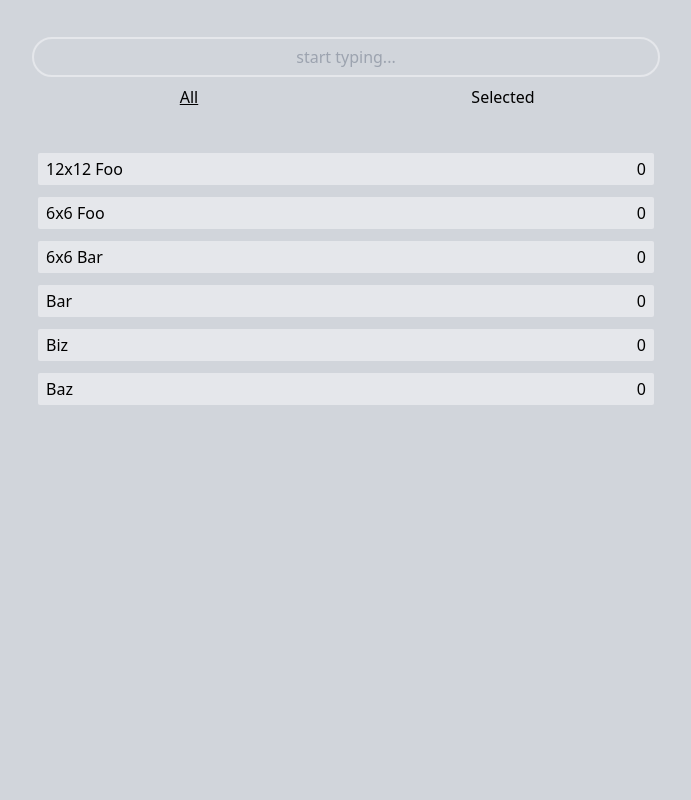
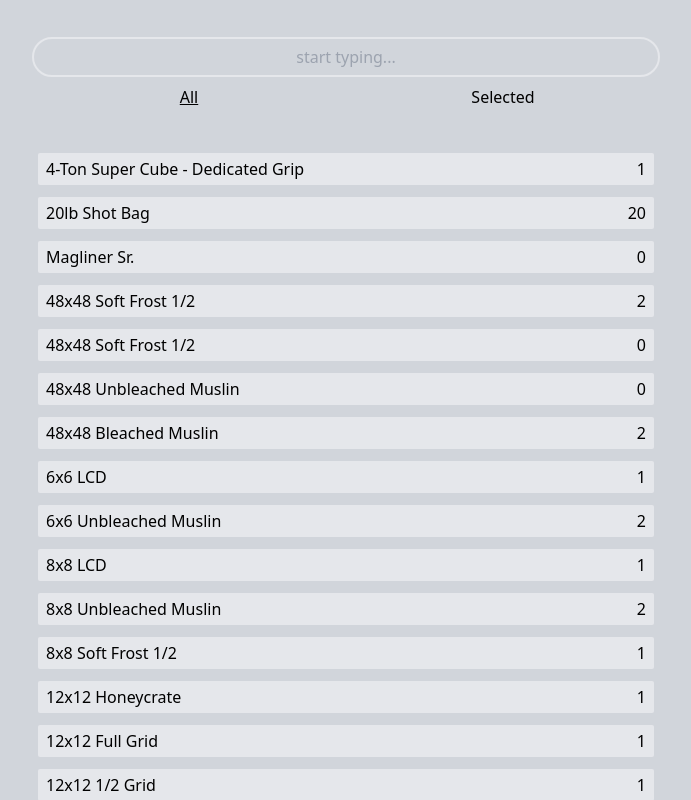
Before and after one commit to rickbau5/gearbox, a Next.js app: page / in a window 1280 px wide. Shown: the whole page, without its empty margins (294-985 px from the left). Built offline with nearby package versions, Linux system fonts and the light colour scheme.

Commit message:
add mock data and cleanup

```diff
--- /dev/null
+++ b/mock_data.json
@@ -0,0 +1,374 @@
+[
+    {
+      "quantity": 1,
+      "size": "4-Ton",
+      "name": "Super Cube - Dedicated Grip",
+      "notes": ""
+    },
+    {
+      "quantity": 20,
+      "size": "20lb",
+      "name": "Shot Bag",
+      "notes": ""
+    },
+    {
+      "quantity": 0,
+      "size": "-",
+      "name": "Magliner Sr.",
+      "notes": ""
+    },
+    {
+      "quantity": 2,
+      "size": "48x48",
+      "name": "Soft Frost 1/2",
+      "notes": ""
+    },
+    {
+      "quantity": 0,
+      "size": "48x48",
+      "name": "Soft Frost 1/2",
+      "notes": ""
+    },
+    {
+      "quantity": 0,
+      "size": "48x48",
+      "name": "Unbleached Muslin",
+      "notes": ""
+    },
+    {
+      "quantity": 2,
+      "size": "48x48",
+      "name": "Bleached Muslin",
+      "notes": ""
+    },
+    {
+      "quantity": 1,
+      "size": "6x6",
+      "name": "LCD",
+      "notes": ""
+    },
+    {
+      "quantity": 2,
+      "size": "6x6",
+      "name": "Unbleached Muslin",
+      "notes": ""
+    },
+    {
+      "quantity": 1,
+      "size": "8x8",
+      "name": "LCD",
+      "notes": ""
+    },
+    {
+      "quantity": 2,
+      "size": "8x8",
+      "name": "Unbleached Muslin",
+      "notes": ""
+    },
+    {
+      "quantity": 1,
+      "size": "8x8",
+      "name": "Soft Frost 1/2",
+      "notes": ""
+    },
+    {
+      "quantity": 1,
+      "size": "12x12",
+      "name": "Honeycrate",
+      "notes": ""
+    },
+    {
+      "quantity": 1,
+      "size": "12x12",
+      "name": "Full Grid",
+      "notes": ""
+    },
+    {
+      "quantity": 1,
+      "size": "12x12",
+      "name": "1/2 Grid",
+      "notes": ""
+    },
+    {
+      "quantity": 1,
+      "size": "12x12",
+      "name": "1/4 Grid",
+      "notes": ""
+    },
+    {
+      "quantity": 2,
+      "size": "12x12",
+      "name": "12x12 - Unbleached Muslin",
+      "notes": ""
+    },
+    {
+      "quantity": 0,
+      "size": "12x12",
+      "name": "12x12 - Soft Frost 1/2",
+      "notes": ""
+    },
+    {
+      "quantity": 0,
+      "size": "20x20",
+      "name": "20x20 Magic Cloth",
+      "notes": ""
+    },
+    {
+      "quantity": 4,
+      "size": 1,
+      "name": "Square Stock Offset Ear",
+      "notes": ""
+    },
+    {
+      "quantity": 8,
+      "size": 1,
+      "name": "Square Stock 3-Way Pass Through Corners",
+      "notes": ""
+    },
+    {
+      "quantity": 4,
+      "size": 10,
+      "name": "Super Suction Cups",
+      "notes": ""
+    },
+    {
+      "quantity": 4,
+      "size": 6,
+      "name": "Suction Cups w/ Baby Pin",
+      "notes": ""
+    },
+    {
+      "quantity": 4,
+      "size": 5,
+      "name": "Grenades",
+      "notes": ""
+    },
+    {
+      "quantity": 0,
+      "size": "-",
+      "name": "Speed-C Clamps",
+      "notes": ""
+    },
+    {
+      "quantity": 2,
+      "size": "-",
+      "name": "Candlestick w/ Jr Reciever",
+      "notes": ""
+    },
+    {
+      "quantity": 8,
+      "size": "1-1/4",
+      "name": "Candlestick Clamps",
+      "notes": ""
+    },
+    {
+      "quantity": 2,
+      "size": "1-1/4",
+      "name": "Candlestick Maker",
+      "notes": ""
+    },
+    {
+      "quantity": 1,
+      "size": "1-1/4",
+      "name": "Condor Double Pipe Slider w/ Jr Reciever",
+      "notes": ""
+    },
+    {
+      "quantity": 1,
+      "size": "FULL",
+      "name": "5/8 Rigging Kit",
+      "notes": "Make sure we have a 5/8 Spreader"
+    },
+    {
+      "quantity": 2,
+      "size": "1-1/4",
+      "name": "Telescoping Wall Spreader Kits",
+      "notes": ""
+    },
+    {
+      "quantity": 20,
+      "size": "1-1/4",
+      "name": "Fixed Cheeseboro",
+      "notes": ""
+    },
+    {
+      "quantity": 10,
+      "size": "1-1/4",
+      "name": "Swivel Cheeseboro",
+      "notes": ""
+    },
+    {
+      "quantity": 6,
+      "size": "-",
+      "name": "Gel Frame Holders w/ Baby Pin",
+      "notes": ""
+    },
+    {
+      "quantity": 6,
+      "size": "-",
+      "name": "Chain Vise",
+      "notes": ""
+    },
+    {
+      "quantity": 6,
+      "size": 6,
+      "name": "Baby Nail on Plate",
+      "notes": ""
+    },
+    {
+      "quantity": 2,
+      "size": "3-5'",
+      "name": "Autopole",
+      "notes": "Matthews Mini Matthpole"
+    },
+    {
+      "quantity": 2,
+      "size": "5-10'",
+      "name": "Autopole",
+      "notes": "Matthews Matthpole"
+    },
+    {
+      "quantity": 4,
+      "size": "1-1/4",
+      "name": "Big Ben",
+      "notes": ""
+    },
+    {
+      "quantity": 10,
+      "size": "1-1/4",
+      "name": "Jr Grid Clamp",
+      "notes": ""
+    },
+    {
+      "quantity": 10,
+      "size": "1-1/4",
+      "name": "Baby Grid Clamp",
+      "notes": ""
+    },
+    {
+      "quantity": 4,
+      "size": "12'",
+      "name": "12x12 - Box Truss",
+      "notes": "Not Finalized count."
+    },
+    {
+      "quantity": 6,
+      "size": "6'",
+      "name": "12x12 - Box Truss",
+      "notes": ""
+    },
+    {
+      "quantity": 6,
+      "size": "4'",
+      "name": "12x12 - Box Truss",
+      "notes": ""
+    },
+    {
+      "quantity": 0,
+      "size": "4-Way",
+      "name": "12x12 - Corner Block",
+      "notes": ""
+    },
+    {
+      "quantity": 4,
+      "size": "6-Way",
+      "name": "12x12-Corner Block",
+      "notes": ""
+    },
+    {
+      "quantity": 6,
+      "size": "1'",
+      "name": "1-1/4 Speed Rail",
+      "notes": ""
+    },
+    {
+      "quantity": 0,
+      "size": "2'",
+      "name": "1-1/4 Speed Rail",
+      "notes": ""
+    },
+    {
+      "quantity": 0,
+      "size": "4'",
+      "name": "1-1/4 Speed Rail",
+      "notes": ""
+    },
+    {
+      "quantity": 4,
+      "size": "6'",
+      "name": "1-1/4 Speed Rail",
+      "notes": ""
+    },
+    {
+      "quantity": 4,
+      "size": "8'",
+      "name": "1-1/4 Speed Rail",
+      "notes": ""
+    },
+    {
+      "quantity": 4,
+      "size": "10'",
+      "name": "1-1/4 Speed Rail",
+      "notes": ""
+    },
+    {
+      "quantity": 4,
+      "size": "12'",
+      "name": "1-1/4 Speed Rail",
+      "notes": ""
+    },
+    {
+      "quantity": 20,
+      "size": "1-1/4",
+      "name": "Holleander Crossovers [30-A]",
+      "notes": "Catalog Image"
+    },
+    {
+      "quantity": 20,
+      "size": "1-1/4",
+      "name": "Holleander Swivels [30-B]",
+      "notes": "Catalog Image"
+    },
+    {
+      "quantity": 12,
+      "size": "1-1/4",
+      "name": "Holleander Corner [102-7]",
+      "notes": "Catalog Image"
+    },
+    {
+      "quantity": 1,
+      "size": "25 yds",
+      "name": "Black Rip Stock",
+      "notes": ""
+    },
+    {
+      "quantity": 1,
+      "size": "10 yds",
+      "name": "Unbleached Muslin",
+      "notes": ""
+    },
+    {
+      "quantity": 1,
+      "size": "25 yds",
+      "name": "Black Duvetyne",
+      "notes": ""
+    },
+    {
+      "quantity": 4,
+      "size": 2,
+      "name": "Photo Black Tape",
+      "notes": ""
+    },
+    {
+      "quantity": 2,
+      "size": 2,
+      "name": "Black Gaffers Tape",
+      "notes": ""
+    },
+    {
+      "quantity": 1,
+      "size": 2,
+      "name": "White Gaffers Tape",
+      "notes": ""
+    }
+  ]
--- a/src/pages/index.tsx
+++ b/src/pages/index.tsx
@@ -1,21 +1,32 @@
 import Head from 'next/head'
 import { useRef, useCallback, useEffect, useState } from 'react'
+import Data from "../../mock_data.json"
 
 class Item {
   count = 0;
+  readonly id: string
   readonly name: string
 
-  constructor(name: string) {
+  constructor(id: string, name: string, count?: number) {
+    this.id = id;
     this.name = name;
+    if (count) this.count = count
   }
 }
 
 export default function Home() {
-
   function newBox() {
     var newBox = new Map();
-    ["12x12 Foo", "6x6 Foo", "6x6 Bar", "Bar", "Biz", "Baz"].forEach((name) => {
-      newBox.set(name, new Item(name))
+
+    Data.forEach((d, index) => {
+      let name = d.name;
+      if (d.size && d.size !== "-") {
+        name = `${d.size} ${d.name}`
+      }
+
+      let id = `${name}.${index}`
+
+      newBox.set(id, new Item(id, name, d.quantity))
     })
 
     return newBox;
@@ -28,7 +39,7 @@
 
   const handleClickItem = (item: Item) => {
     item.count += 1
-    box.set(item.name, item)
+    box.set(item.id, item)
     setBox(new Map(box))
   }
 
@@ -88,19 +99,19 @@
                 value={searchTerm}
                 onChange={e => handleSearchTerm(e.target.value)}
                 ref={searchInput}
-                />
+              />
             </div>
             <div className="flex flex-row w-1/2 text-center m-2">
               <div
                 className={`w-1/2 cursor-pointer ${showingAll && "underline"}`}
                 onClick={() => handleClickShowingAll(true)}
-                >
+              >
                 All
               </div>
               <div
                 className={`w-1/2 cursor-pointer ${!showingAll && "underline"}`}
                 onClick={() => handleClickShowingAll(false)}
-                >
+              >
                 Selected
               </div>
             </div>
@@ -112,7 +123,7 @@
               }
               return (
                 <div
-                  key={`item-${key}`}
+                  key={key}
                   onClick={e => handleClickItem(item)}
                   className="w-1/2 flex flex-row justify-between bg-gray-200 rounded-sm pl-2 pr-2 p-1 mb-3 hover:shadow-md transition-shadow">
                   <p className="text-black">
```
